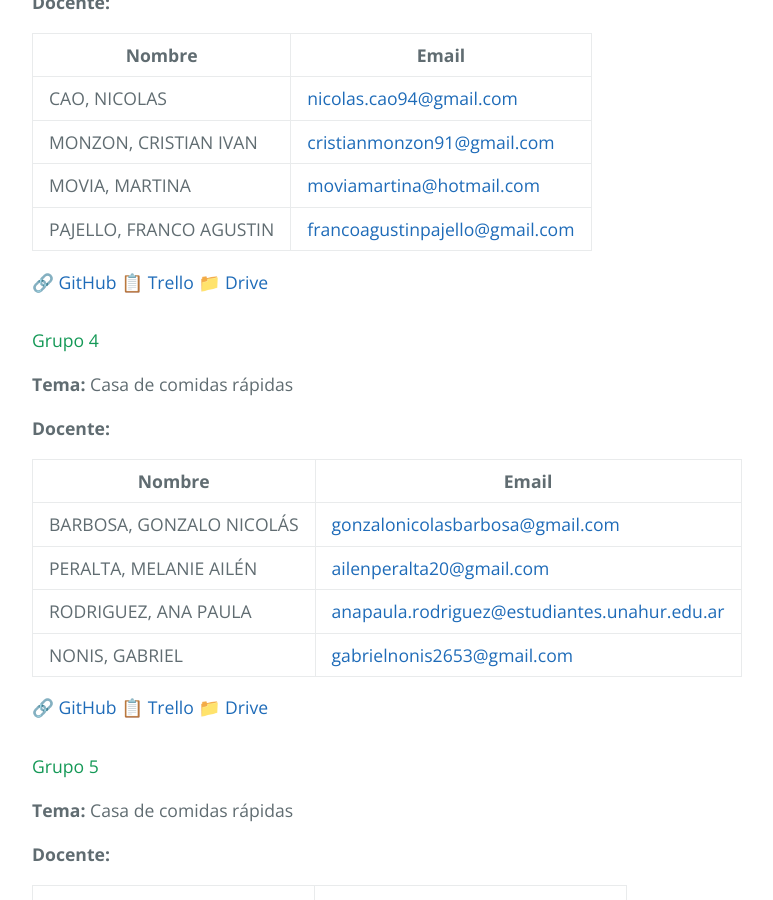
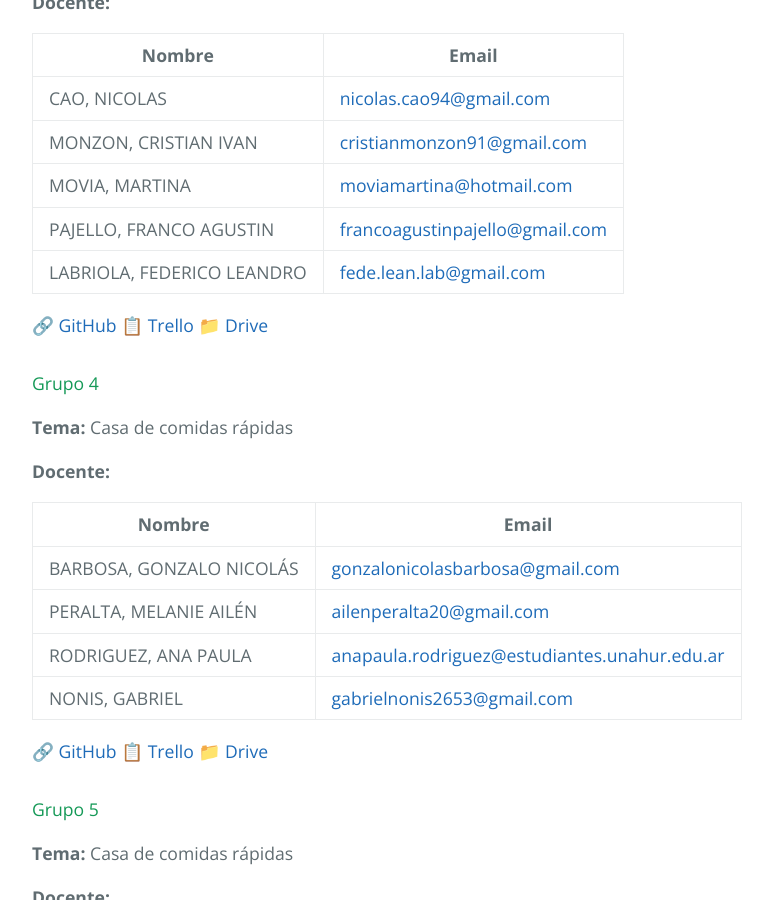
Before and after one commit to unahur-desapp/unahur-desapp-site, a Jekyll site: the page built from cuatrimestres/2026s2-desapp.md, in a window 1280 px wide and 900 px high, scrolled down 2962 px. Shown: the whole window, without its empty margins (192-965 px from the left). Built offline with Jekyll 4.4.1, drawn with Linux system fonts in a browser that asks for light colours; our own code applies the rules of GitHub Pages for plain Markdown files.

Commit message:
actualizar integrantes grupos 2026s2

```diff
--- a/cuatrimestres/2026s2-desapp.md
+++ b/cuatrimestres/2026s2-desapp.md
@@ -91,12 +91,13 @@ Una carpeta con esta organización:
 
 **Docente:**
 
-| Nombre                   | Email                                                                           |
-| ------------------------ | ------------------------------------------------------------------------------- |
-| CAO, NICOLAS             | [nicolas.cao94@gmail.com](mailto:nicolas.cao94@gmail.com)                       |
-| MONZON, CRISTIAN IVAN    | [cristianmonzon91@gmail.com](mailto:cristianmonzon91@gmail.com)                 |
-| MOVIA, MARTINA           | [moviamartina@hotmail.com](mailto:moviamartina@hotmail.com)                     |
-| PAJELLO, FRANCO AGUSTIN  | [francoagustinpajello@gmail.com](mailto:francoagustinpajello@gmail.com)         |
+| Nombre                       | Email                                                                   |
+| ---------------------------- | ----------------------------------------------------------------------- |
+| CAO, NICOLAS                 | [nicolas.cao94@gmail.com](mailto:nicolas.cao94@gmail.com)               |
+| MONZON, CRISTIAN IVAN        | [cristianmonzon91@gmail.com](mailto:cristianmonzon91@gmail.com)         |
+| MOVIA, MARTINA               | [moviamartina@hotmail.com](mailto:moviamartina@hotmail.com)             |
+| PAJELLO, FRANCO AGUSTIN      | [francoagustinpajello@gmail.com](mailto:francoagustinpajello@gmail.com) |
+| LABRIOLA, FEDERICO LEANDRO   | [fede.lean.lab@gmail.com](mailto:fede.lean.lab@gmail.com)               |
 
 🔗 <a href="" target="_blank" rel="noopener noreferrer">GitHub</a>
 📋 <a href="" target="_blank" rel="noopener noreferrer">Trello</a>
```
